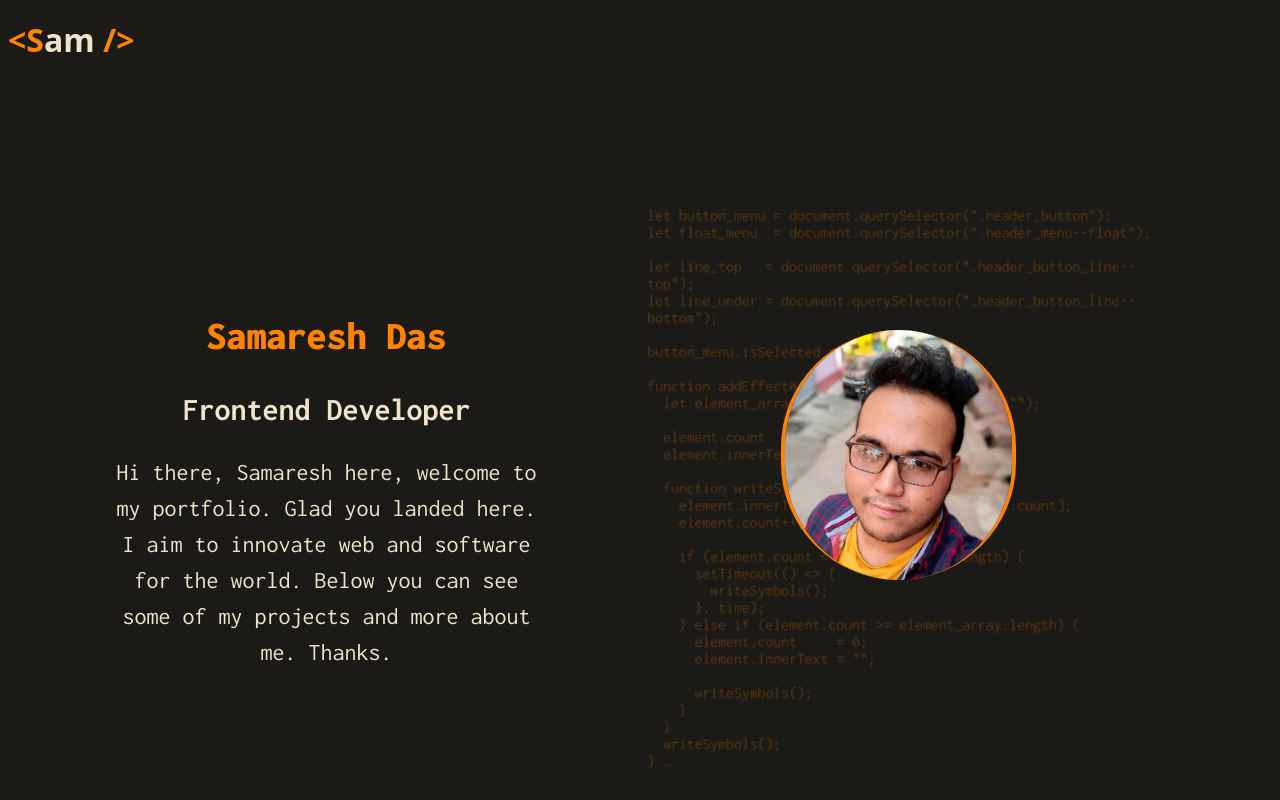
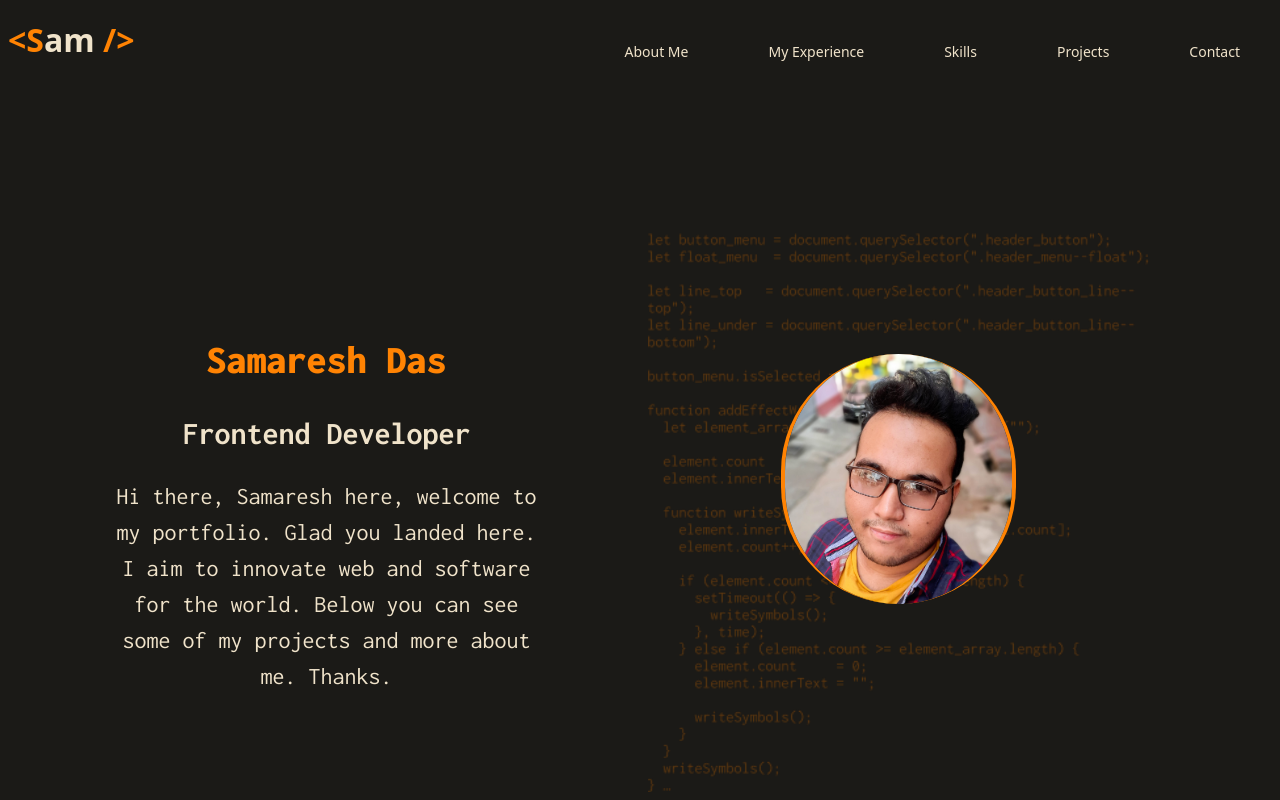
Before and after one commit to Samaresh-Das/portfolio-2, a Next.js app: page / in a window 1280 px wide. Shown: the top 800 px of the page. Built offline with nearby package versions, Linux system fonts and the light colour scheme.

Commit message:
added desktop nav

```diff
--- a/components/Navbar.js
+++ b/components/Navbar.js
@@ -71,11 +71,62 @@ const Navbar = () => {
     </div>
   );
 
+  const desktopNavbar = (
+    <nav class=" hidden md:block  px-2 sm:px-4 py-2.5 rounded ">
+      <div class="hidden w-full md:block md:w-auto" id="navbar-default">
+        <ul class="flex flex-col p-4 mt-4  rounded-lg  md:flex-row md:space-x-20 md:mt-0 md:text-sm md:text-[20px]">
+          <li>
+            <a
+              href="#about"
+              class="block py-2 pl-3 pr-4 text-[#F0E3CA] rounded hover:text-[#FF8303] md:p-0 "
+              aria-current="page"
+            >
+              About Me
+            </a>
+          </li>
+          <li>
+            <a
+              href="#experience"
+              class="block py-2 pl-3 pr-4 text-[#F0E3CA] hover:text-[#FF8303] md:border-0  md:p-0  "
+            >
+              My Experience
+            </a>
+          </li>
+          <li>
+            <a
+              href="#skills"
+              class="block py-2 pl-3 pr-4 text-[#F0E3CA] hover:text-[#FF8303] md:border-0  md:p-0  "
+            >
+              Skills
+            </a>
+          </li>
+          <li>
+            <a
+              href="#projects"
+              class="block py-2 pl-3 pr-4 text-[#F0E3CA] hover:text-[#FF8303] md:border-0  md:p-0  "
+            >
+              Projects
+            </a>
+          </li>
+          <li>
+            <a
+              href="#contacts"
+              class="block py-2 pl-3 pr-4 text-[#F0E3CA]  md:border-0  md:p-0  "
+            >
+              Contact
+            </a>
+          </li>
+        </ul>
+      </div>
+    </nav>
+  );
+
   return (
     <Fragment>
       <div className="px-8px py-16px flex flex-row justify-between">
         <Name />
         {mobileNav}
+        {desktopNavbar}
         {mobileNavbar}
       </div>
     </Fragment>
```
